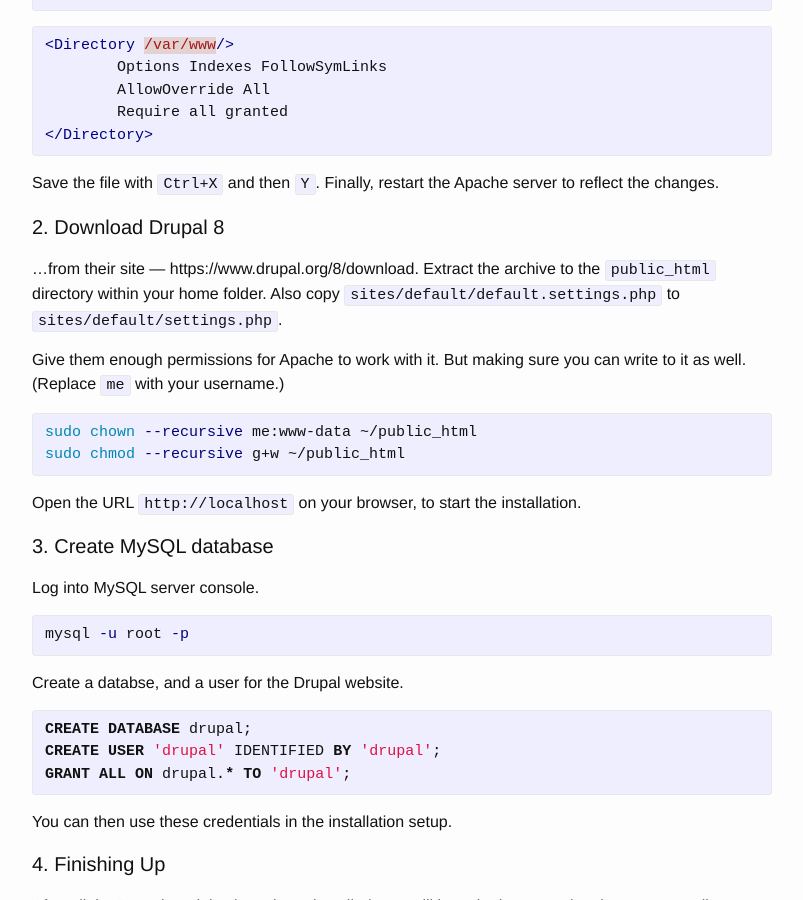
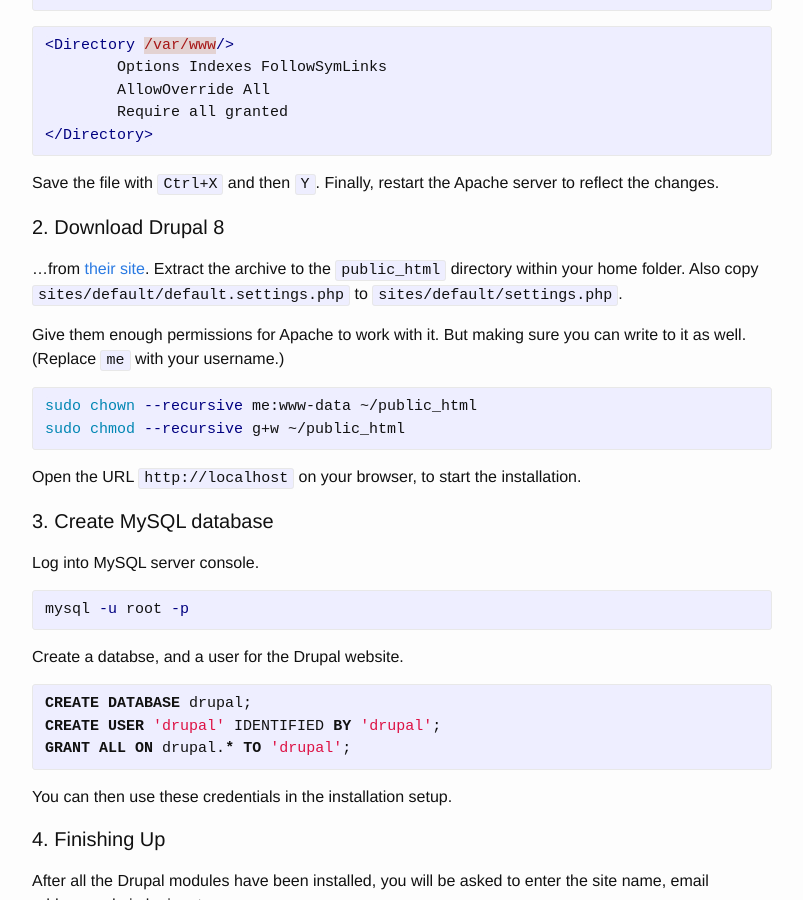
Before and after one commit to garysferrao/garysferrao.github.io, a Jekyll site: the page built from _posts/2016-05-06-drupal-8-on-ubuntu-16.04.markdown, in a window 1280 px wide and 900 px high, scrolled down 908 px. Shown: the whole window, without its empty margins (238-1041 px from the left). Built offline with Jekyll 4.4.1, drawn with Linux system fonts in a browser that asks for light colours.

Commit message:
[Fix] Install Drupal 8 on Ubuntu 16.04
Encoded the URL in a link format.

```diff
--- a/_posts/2016-05-06-drupal-8-on-ubuntu-16.04.markdown
+++ b/_posts/2016-05-06-drupal-8-on-ubuntu-16.04.markdown
@@ -56,7 +56,7 @@
 
 #### 2. Download Drupal 8
 
-…from their site ― https://www.drupal.org/8/download. Extract the archive to the
+…from [their site](https://www.drupal.org/8/download). Extract the archive to the
 `public_html` directory within your home folder. Also copy
 `sites/default/default.settings.php` to `sites/default/settings.php`.
 
```
